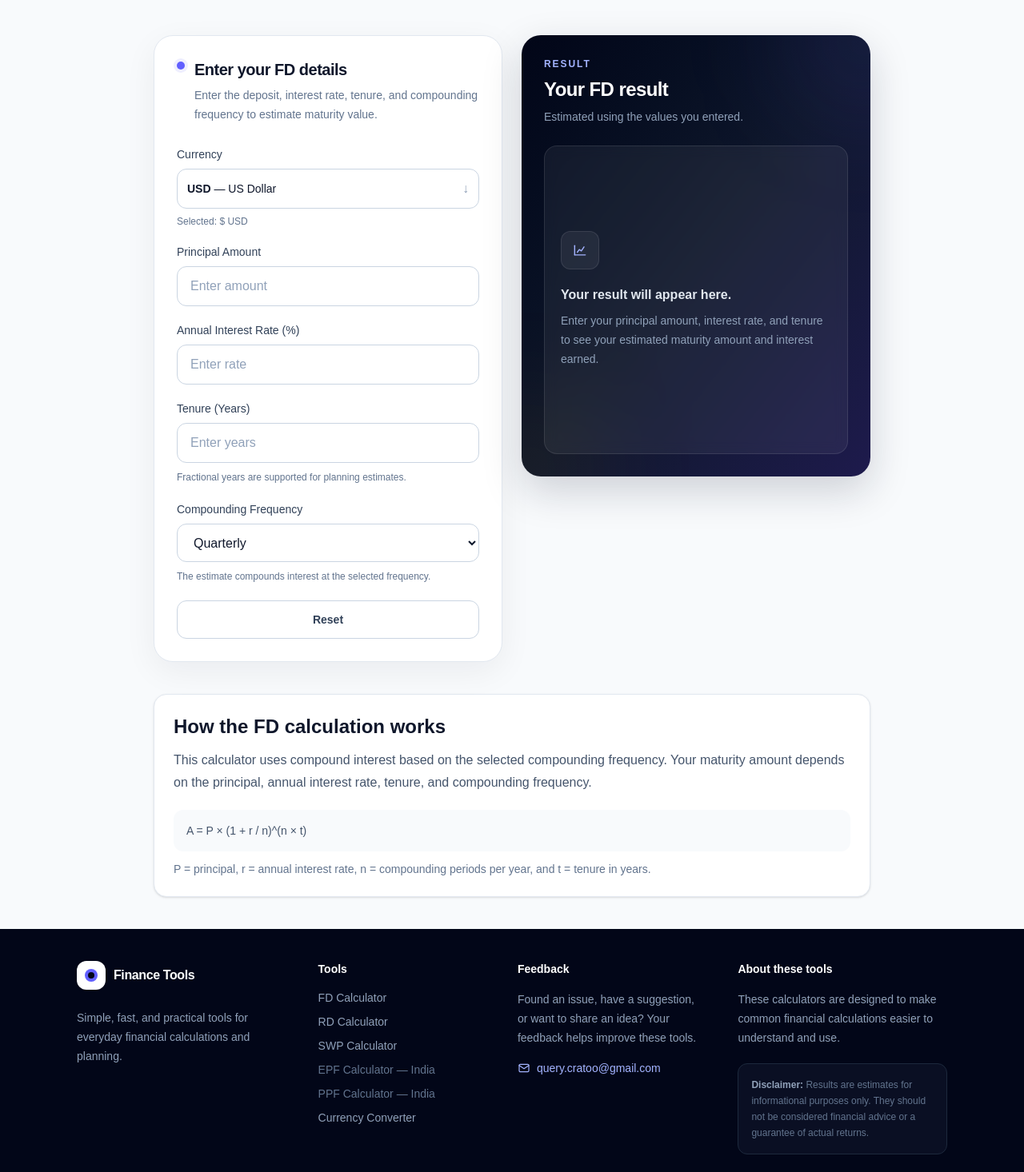
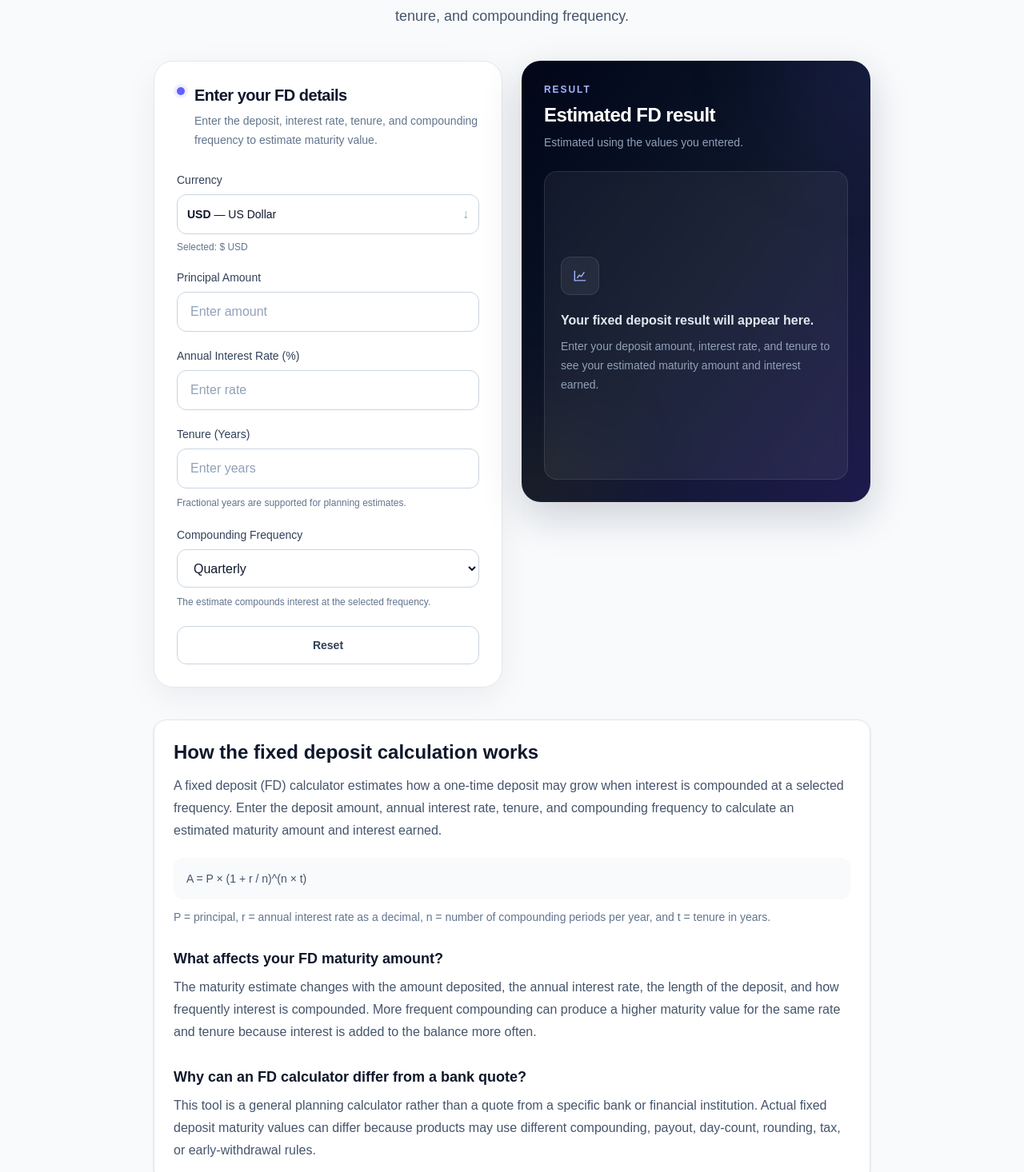
Before and after one commit to greeexstack/finance-tools, a Next.js app: page /fd-calculator in a window 1280 px wide. Shown: the part 261-1727 px from the top of the page at 80% size. Built offline with nearby package versions, Linux system fonts and the light colour scheme.

Commit message:
Optimize FD calculator for search intent

```diff
--- a/src/app/fd-calculator/page.tsx
+++ b/src/app/fd-calculator/page.tsx
@@ -3,9 +3,9 @@ import CalculatorPage from "@/components/calculators/CalculatorPage";
 import FDCalculator from "@/components/calculators/FDCalculator";
 
 export const metadata: Metadata = {
-  title: "FD Calculator",
+  title: "Fixed Deposit Calculator — FD Interest & Maturity",
   description:
-    "Calculate your fixed deposit maturity amount and interest earned using deposit amount, interest rate, tenure, and compounding frequency.",
+    "Calculate your fixed deposit maturity amount and interest earned using deposit amount, annual interest rate, tenure, and compounding frequency.",
   alternates: {
     canonical: "/fd-calculator",
   },
@@ -14,16 +14,18 @@ export const metadata: Metadata = {
 export default function FDCalculatorPage() {
   return (
     <CalculatorPage
-      eyebrow="Finance Calculator"
-      title="FD Calculator"
-      description="Calculate your fixed deposit maturity amount and interest earned based on your deposit, interest rate, tenure, and compounding frequency."
-      infoTitle="How the FD calculation works"
+      eyebrow="Fixed Deposit Calculator"
+      title="Fixed Deposit Calculator"
+      description="Use this FD calculator to estimate your maturity amount, total interest earned, and principal growth from a fixed deposit using your deposit amount, interest rate, tenure, and compounding frequency."
+      infoTitle="How the fixed deposit calculation works"
       infoContent={
         <>
           <p>
-            This calculator uses compound interest based on the selected
-            compounding frequency. Your maturity amount depends on the
-            principal, annual interest rate, tenure, and compounding frequency.
+            A fixed deposit (FD) calculator estimates how a one-time deposit
+            may grow when interest is compounded at a selected frequency. Enter
+            the deposit amount, annual interest rate, tenure, and compounding
+            frequency to calculate an estimated maturity amount and interest
+            earned.
           </p>
 
           <div className="mt-5 rounded-xl bg-slate-50 p-4 font-mono text-sm">
@@ -31,8 +33,32 @@ export default function FDCalculatorPage() {
           </div>
 
           <p className="mt-3 text-sm text-slate-500">
-            P = principal, r = annual interest rate, n = compounding periods
-            per year, and t = tenure in years.
+            P = principal, r = annual interest rate as a decimal, n = number of
+            compounding periods per year, and t = tenure in years.
+          </p>
+
+          <h3 className="mt-7 text-lg font-semibold text-slate-900">
+            What affects your FD maturity amount?
+          </h3>
+
+          <p className="mt-2">
+            The maturity estimate changes with the amount deposited, the annual
+            interest rate, the length of the deposit, and how frequently
+            interest is compounded. More frequent compounding can produce a
+            higher maturity value for the same rate and tenure because interest
+            is added to the balance more often.
+          </p>
+
+          <h3 className="mt-7 text-lg font-semibold text-slate-900">
+            Why can an FD calculator differ from a bank quote?
+          </h3>
+
+          <p className="mt-2">
+            This tool is a general planning calculator rather than a quote from
+            a specific bank or financial institution. Actual fixed deposit
+            maturity values can differ because products may use different
+            compounding, payout, day-count, rounding, tax, or early-withdrawal
+            rules.
           </p>
         </>
       }
--- a/src/components/calculators/FDCalculator.tsx
+++ b/src/components/calculators/FDCalculator.tsx
@@ -488,7 +488,7 @@ export default function FDCalculator() {
             </p>
 
             <h2 className="mt-2 text-xl font-semibold tracking-tight text-white sm:text-2xl">
-              Your FD result
+              Estimated FD result
             </h2>
 
             <p className="mt-1.5 text-sm leading-6 text-slate-400">
@@ -738,12 +738,12 @@ export default function FDCalculator() {
                 </div>
 
                 <p className="mt-5 text-base font-semibold text-slate-200">
-                  Your result will appear here.
+                  Your fixed deposit result will appear here.
                 </p>
 
                 <p className="mt-2 max-w-sm text-sm leading-6 text-slate-400">
-                  Enter your principal amount, interest rate, and tenure to
-                  see your estimated maturity amount and interest earned.
+                  Enter your deposit amount, interest rate, and tenure to see
+                  your estimated maturity amount and interest earned.
                 </p>
               </div>
             </div>
```
